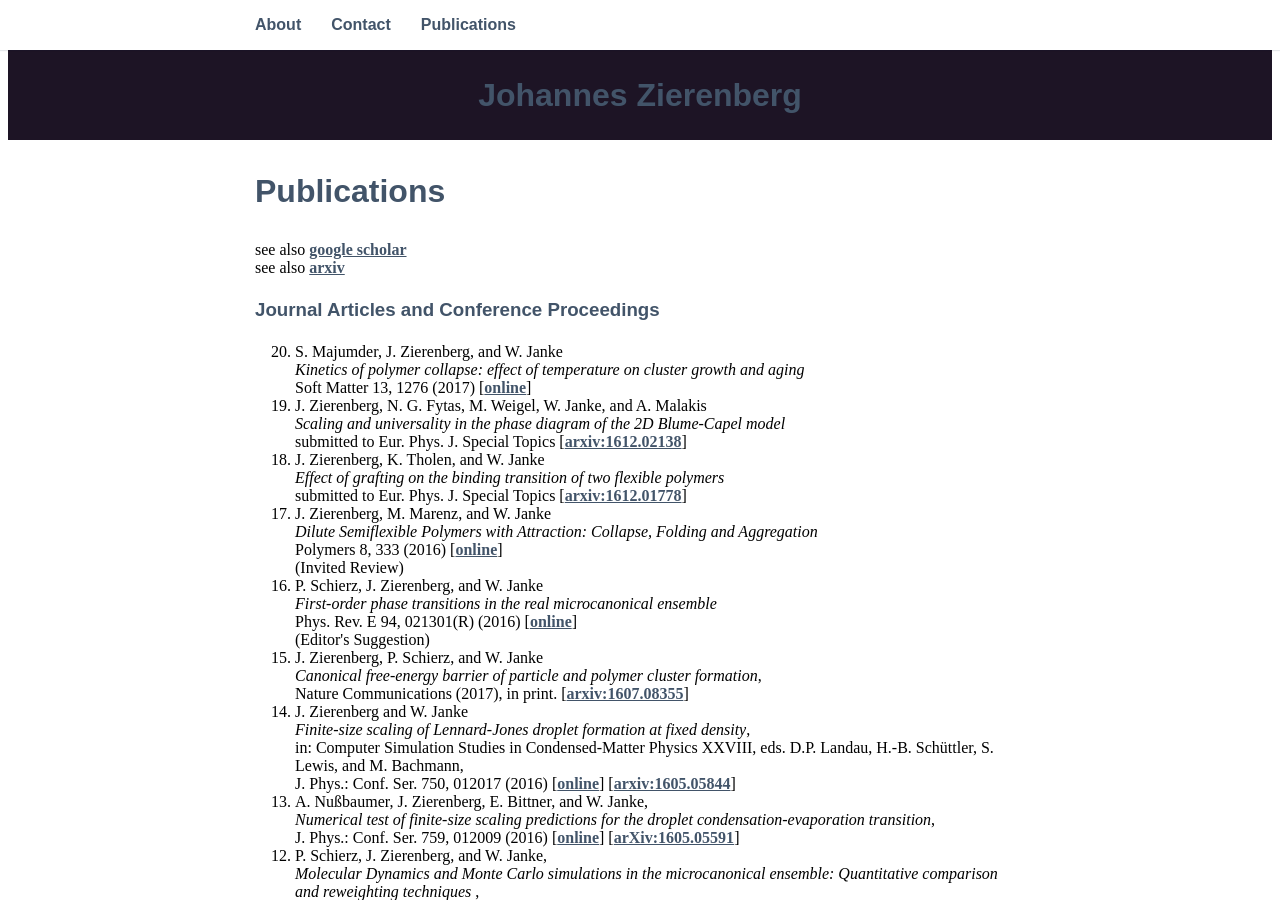
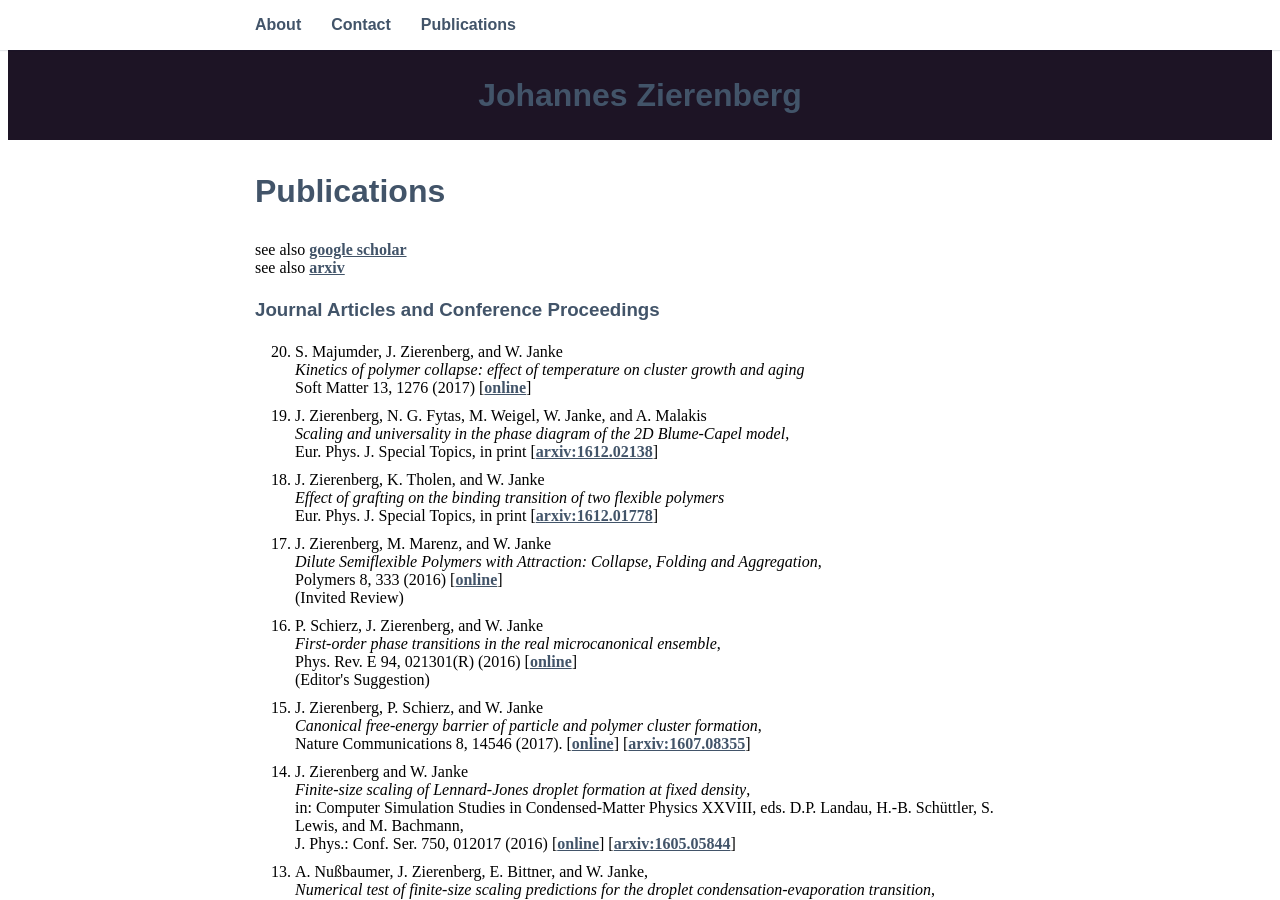
Before and after one commit to zierenberg/zierenberg.github.io, a Jekyll site: the page built from _pages/03_publications.md, in a window 1280 px wide and 900 px high. Built offline with Jekyll 4.4.1, drawn with Linux system fonts in a browser that asks for light colours; some web fonts are replaced; some of the changed text lies outside the part shown.

Commit message:
updated list of publications

```diff
--- a/_pages/03_publications.md
+++ b/_pages/03_publications.md
@@ -7,36 +7,45 @@ see also <a href="https://scholar.google.de/citations?user=qbTyWP4AAAAJ&hl=de&oi
 see also <a href="https://arxiv.org/a/zierenberg_j_1.html">arxiv</a><br>
 <h3>Journal Articles and Conference Proceedings</h3>
   <ol reversed>
+  <!--
+  <li> M. Bachmann, E. Bittner, N. G. Fytas, R. Kenna, M. Weigel, and J. Zierenberg <br>
+       <i>Recent advances in phase transitions and critical phenomena</i>,<br>
+       Eur. Phys. J. Special Topics, in print
+       [<a href="">online</a>]<br>
+       (Editorial of Special Issue)
+  </li>
+  -->
   <li> S. Majumder, J. Zierenberg, and W. Janke <br>
        <i>Kinetics of polymer collapse: effect of temperature on cluster growth and aging</i><br>
        Soft Matter 13, 1276 (2017)
        [<a href="http://pubs.rsc.org/en/content/articlehtml/2017/sm/c6sm02197b">online</a>]
   </li>
   <li> J. Zierenberg, N. G. Fytas, M. Weigel, W. Janke, and A. Malakis<br>
-       <i>  Scaling and universality in the phase diagram of the 2D Blume-Capel model</i><br>
-       submitted to Eur. Phys. J. Special Topics
+       <i>  Scaling and universality in the phase diagram of the 2D Blume-Capel model</i>,<br>
+       Eur. Phys. J. Special Topics, in print
        [<a href="https://arxiv.org/abs/1612.02138">arxiv:1612.02138</a>]
   </li>
   <li> J. Zierenberg, K. Tholen, and W. Janke<br>
        <i> Effect of grafting on the binding transition of two flexible polymers</i><br>
-       submitted to Eur. Phys. J. Special Topics
+       Eur. Phys. J. Special Topics, in print
        [<a href="https://arxiv.org/abs/1612.01778">arxiv:1612.01778</a>]
   </li>
   <li> J. Zierenberg, M. Marenz, and W. Janke<br>
-       <i>Dilute Semiflexible Polymers with Attraction: Collapse, Folding and Aggregation</i><br>
+       <i>Dilute Semiflexible Polymers with Attraction: Collapse, Folding and Aggregation</i>,<br>
        Polymers 8, 333 (2016)
        [<a href="http://www.mdpi.com/2073-4360/8/9/333">online</a>]<br>
        (Invited Review)
   </li>
   <li> P. Schierz, J. Zierenberg, and W. Janke <br>
-       <i>First-order phase transitions in the real microcanonical ensemble</i><br>
+       <i>First-order phase transitions in the real microcanonical ensemble</i>,<br>
        Phys. Rev. E 94, 021301(R) (2016)
        [<a href="http://journals.aps.org/pre/abstract/10.1103/PhysRevE.94.021301">online</a>]<br>
        (Editor's Suggestion)
   </li>
   <li> J. Zierenberg, P. Schierz, and W. Janke <br>
        <i>Canonical free-energy barrier of particle and polymer cluster formation</i>, <br>
-       Nature Communications (2017), in print.
+       Nature Communications 8, 14546 (2017).
+       [<a href="http://rdcu.be/pCFC">online</a>]
        [<a href="http://arxiv.org/abs/1607.08355">arxiv:1607.08355</a>]
   </li>
   <li> J. Zierenberg and W. Janke <br>
@@ -82,7 +91,7 @@ see also <a href="https://arxiv.org/a/zierenberg_j_1.html">arxiv</a><br>
        [<a href="http://arxiv.org/abs/1412.1322">arXiv:1412.1322 </a>]<br>
   </li>
   <li> J. Zierenberg and W. Janke, <br>
-       <i>From amorphous aggregates to polymer bundles:<br> The role of stiffness on structural phases in polymer aggregation</i>,<br>
+       <i>From amorphous aggregates to polymer bundles: The role of stiffness on structural phases in polymer aggregation</i>,<br>
        Europhys. Lett. 109, 28002 (2015)
        [<a href="http://iopscience.iop.org/0295-5075/109/2/28002/">online</a>]
        [<a href="http://arxiv.org/abs/1401.3227">arXiv:1401.3227</a>].
--- a/_sass/_layout.scss
+++ b/_sass/_layout.scss
@@ -58,6 +58,9 @@ time {
 	max-width: $content-width;
 	margin: 0 auto;
 }
+li{
+  margin: 10px 0;
+}
 
 /* Aside */
 
@@ -79,6 +82,7 @@ aside {
 			padding: 0;
 			list-style: none;
 			li {
+			  margin: 0 0;
 				float: left;
 				position: relative;
 				a {
--- a/css/main.scss
+++ b/css/main.scss
@@ -7,7 +7,7 @@
 
 // Our variables
 $base-font-family: Helvetica, Arial, sans-serif;
-$base-font-size:   16px;
+$base-font-size:   12px;
 $small-font-size:  $base-font-size * 0.875;
 $base-line-height: 1.5;
 
```
